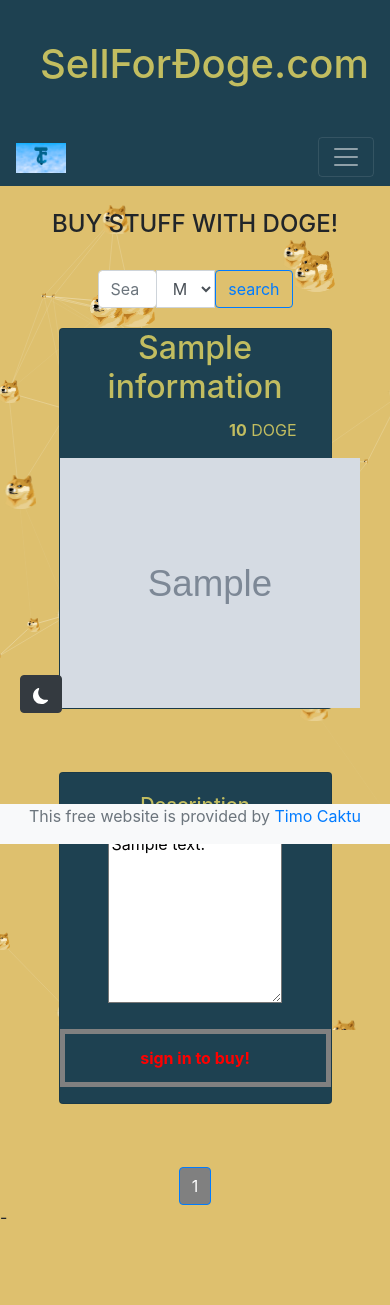
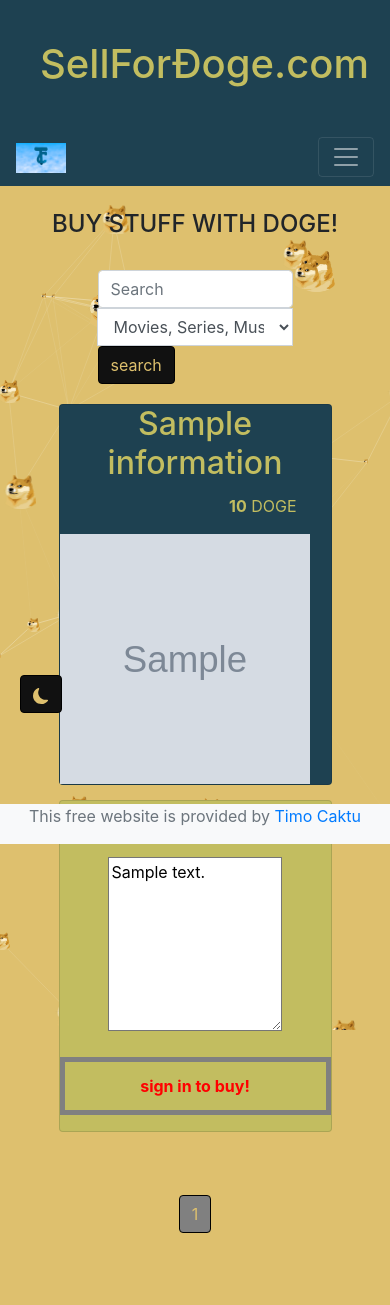
Before and after one commit to TimoCak/DogeShop, a PHP site: page /buy.php in a window 390 px wide. Before the commit the page ends 1219 px from the top, so only its background shows below. Run offline with PHP 8.4, Linux system fonts and the light colour scheme; tables that the repository leaves empty or names only in its code hold one stand-in row (values such as "Sample post"); grey boxes marked "Sample" are stand-in pictures; lists and menus that the app fills with data are empty.

Commit message:
added mobile view + few style changes on every site!

```diff
--- a/Style/buy.css
+++ b/Style/buy.css
@@ -30,10 +30,6 @@
     transition: transform 0.5s;
     transform: scale(1.2, 1.2);
 }
-.card {
-    background-color: #1e4151;
-    color: #c2bd60;
-}
 
 .owner-badge {
     display: block;
@@ -51,3 +47,42 @@
 .login-link:hover {
     color: #c2bd60;
 }
+
+.firstCard {
+    margin: 0px;
+    padding: 0px;
+    background-color: #1e4151;
+    color: #c2bd60;
+
+}
+
+.secondCard {
+    background-color: #c2bd60;
+}
+
+.btn {
+    color: #dec06e;
+    background-color: #111111;
+    border-color: black;
+}
+
+.btn:hover {
+    background-color: #dec06e;
+    color: #111111;
+    border-color: #111111;
+}
+
+
+@media only screen and (max-width: 800px) {
+    .card-img-left {
+        width: 250px;
+        height: 250px;
+    }
+    #search {
+        width: 90%;
+    }
+    #category {
+        width: 90%;
+    }
+
+}
--- a/buy.php
+++ b/buy.php
@@ -35,7 +35,7 @@
 
 <form  action="buy.php" method="get">
 <div class="input-group" style="width: 50%;height: auto;display: inline-flex;margin-bottom: 20px">
-    <input  type="search" class="form-control rounded" placeholder="Search" aria-label="Search"
+    <input id="search" type="search" class="form-control rounded" placeholder="Search" aria-label="Search"
            aria-describedby="search-addon" name="search" value=""/>
     <?php
         echo "<select id='category' name='category' class='form-control'>";
@@ -85,7 +85,7 @@
         if ($res->num_rows > 0) {
             while ($i = $res->fetch_assoc()) {
 
-                echo "<div id='product' class='card-group'><div class='card' >";
+                echo "<div id='product' class='card-group'><div class='card firstCard' >";
                 if ($i["title"]=="") {
                     echo "<h2 class='card-title'>Unknown Title</h2>";
                 } else {
@@ -93,7 +93,7 @@
                 }
 
                 echo "<p style='margin-left: 50%'><b>" . $i["price"] . "</b> DOGE" .
-                    "</p>" . "<img class='card-img-left' width='300px' height='250px' src=".str_replace(" ", "%20", $i['picture'])."></div><br><br>" ."<div class='card'><div class='card-body'><h5 class='card-title'>Description</h5><textarea rows='7' readonly id='description' class='card-text'>".$i["description"]."</textarea></div>";
+                    "</p>" . "<img class='card-img-left' width='300px' height='250px' src=".str_replace(" ", "%20", $i['picture'])."></div>" ."<div class='card secondCard'><div class='card-body'><h5 class='card-title'>Description</h5><textarea rows='7' readonly id='description' class='card-text'>".$i["description"]."</textarea></div>";
 
                 echo "<table class='table' style='border-style: solid;border-width: 5px'><tr>";
 
--- a/html_Files/chat.php
+++ b/html_Files/chat.php
@@ -12,7 +12,6 @@
 include "../includes/functions.inc.php";
 }
 #select history
-
 if (isset($_GET["id"])&&isUserInChat($_GET["id"])) {
 
     $res = selectHistory($_GET["id"]);
@@ -33,6 +32,5 @@
         }
     }
 
-
 }
 ?>
--- a/html_Files/navbar.php
+++ b/html_Files/navbar.php
@@ -5,7 +5,7 @@
 <html lang="en">
 <head>
     <meta charset="UTF-8">
-
+    <meta name="viewport" content="width=device-width, initial-scale=1.0">
     <meta name="author" content="Timo Caktu">
 
     <meta property="og:title" content="sellfordoge">
--- a/html_Files/offset.php
+++ b/html_Files/offset.php
@@ -13,15 +13,20 @@
 
 while ($counter<=$amountOfSites) {
     $page = $counter * $offset;
-    echo "<div class='col-sm'><form action='' method='post'><button class='btn btn-primary page' type='submit' name='nextPage' value='$page'>" . $counter . "</button></form></div><span>-</span>";
+    echo "<div class='col-sm'><form action='' method='post'><button class='btn btn-primary page' type='submit' name='nextPage' value='$page'>" . $counter . "</button></form></div>";
     $counter++;
 }
 
 echo "</div></div>";
 ?>
 <style>
-    .offset {
-        display: flex;
+    .col-sm {
+        padding: 0px;
+        margin: 0px;
+    }
+
+    .row {
+        display: inline-flex;
     }
     .page {
         background-color: gray;
--- a/index.php
+++ b/index.php
@@ -24,8 +24,7 @@
 
 <button onclick="openLink()" class="actions"><h2>Much buy <img src="Pictures/doge-vector-illustration.png" width="50" height="50"></h2></button>
 <button onclick="openLink1()" class="actions"><h2>Such sell <img src="Pictures/doge-vector-illustration.png" width="50" height="50"></h2></button>
-
-<a href="https://dogecoin.com/" data-toggle="tooltip" title="Get a Doge Wallet!"><img class="Logo" src="Pictures/DogeAstro.jpg" style="position: absolute;margin-top: 10%"></a>
+<br>
 
 <?php
     include "Connector/db_connect.php";
@@ -37,7 +36,7 @@
     $dbh->close();
 
 # will be activated when there are more users!
-#echo "<h5>".$amount." registered shibes</h5> ";
+ echo "<h5>".$amount." registered shibes</h5> ";
 
 ?>
 
--- a/info.php
+++ b/info.php
@@ -41,6 +41,9 @@
             color: #c2bd60;
             display: inline-block;
         }
+        #text {
+            width: 90%;
+        }
     </style>
 </head>
 
@@ -75,7 +78,7 @@
         <li>sign up</li>
         <li>contact the seller of your chosen product!</li>
     </ol>
-    </div>
+    </div><br<br><br><br><br>
 
 </body>
 
```
Also changed, not shown: Style/look.css (+6 -12 lines), html_Files/offsetMyProducts.php (+6 -2 lines), myChat.php (+8 -1 lines), myProducts.php (+19 -4 lines), profile.php (+23 -2 lines).
